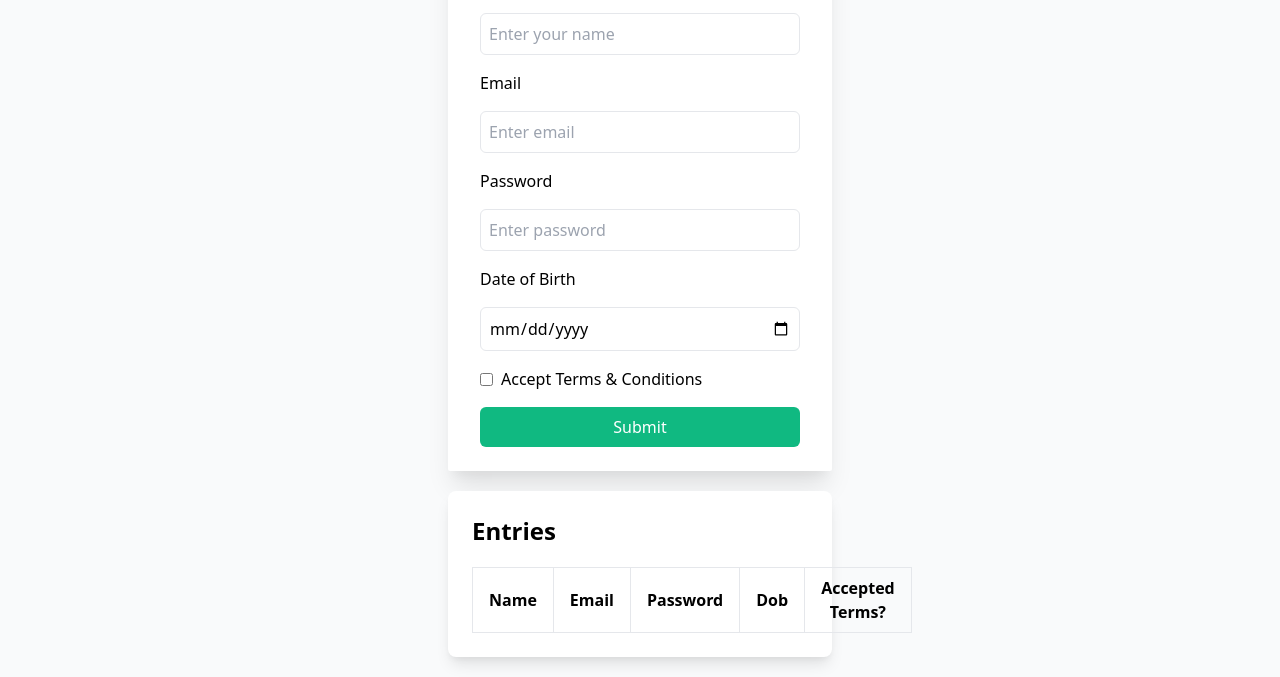
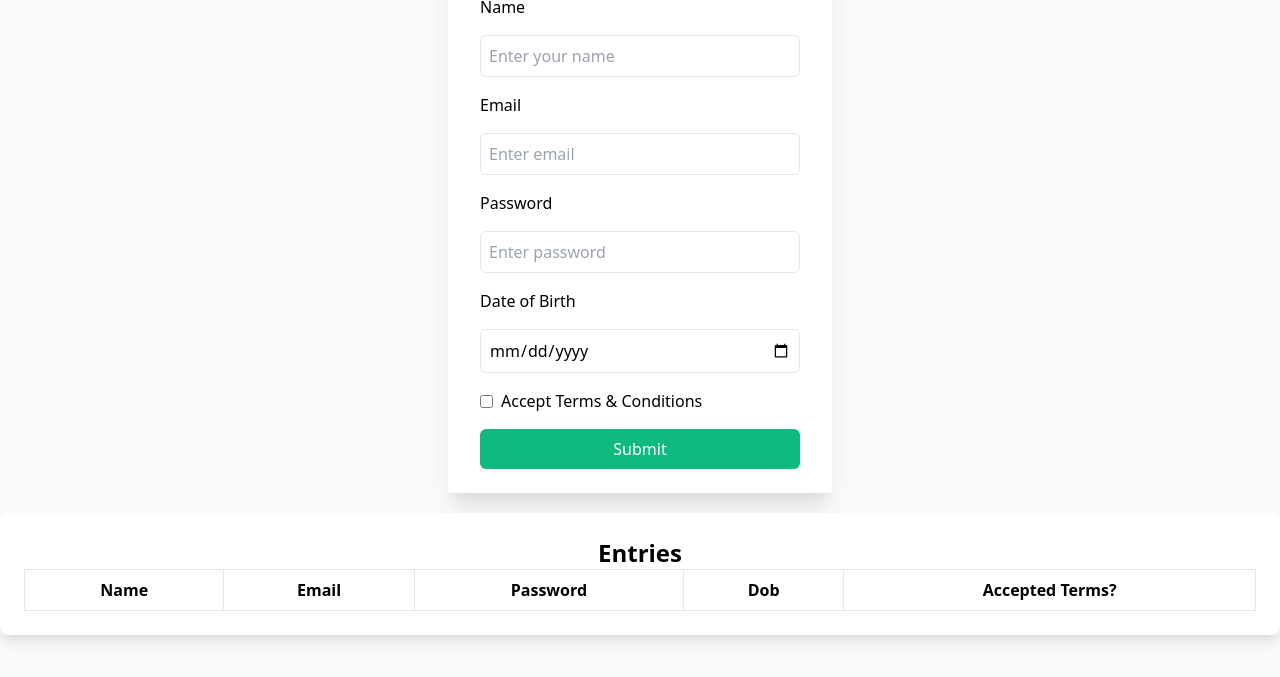
Before and after one commit to hypermanic/wd101, a plain HTML site: page index.html in a window 1280 px wide. Shown: the part 123-800 px from the top of the page. Drawn offline with nearby package versions, Linux system fonts and the light colour scheme.

Commit message:
Update index.html

```diff
--- a/index.html
+++ b/index.html
@@ -43,24 +43,14 @@
         </form>
     </div>
 
-    <div class="entries bg-white shadow-lg rounded-lg w-full sm:w-96 p-6">
-        <h2 class="text-2xl font-bold mb-5">Entries</h2>
-       <!-- Table headers  <div id="user-entries" class="divide-y divide-gray-300">-->
-            <div id="user-entries">
-                <table class="w-full table-auto">
-
-                    <thead>
-                        <tr>
-                            <!-- Table header cells -->
-                        </tr>
-                    </thead>
-                    <!-- Table body -->
-                    <tbody>
-                        <!-- Sample entry rows -->
-                    </tbody>
-                </table>
+<div class="entries bg-white shadow-lg rounded-lg w-full sm:w-120 p-6">
+        <div class="mx-auto">
+            <h2 class="flex font-bold text-2xl justify-center align-middle">Entries</h2>
+            <div id="user-entries" class="divide-y divide-gray-300/5">
             </div>
         </div>
+    </div>
+
 
     <script src="./index.js"></script>
 </body>
```
